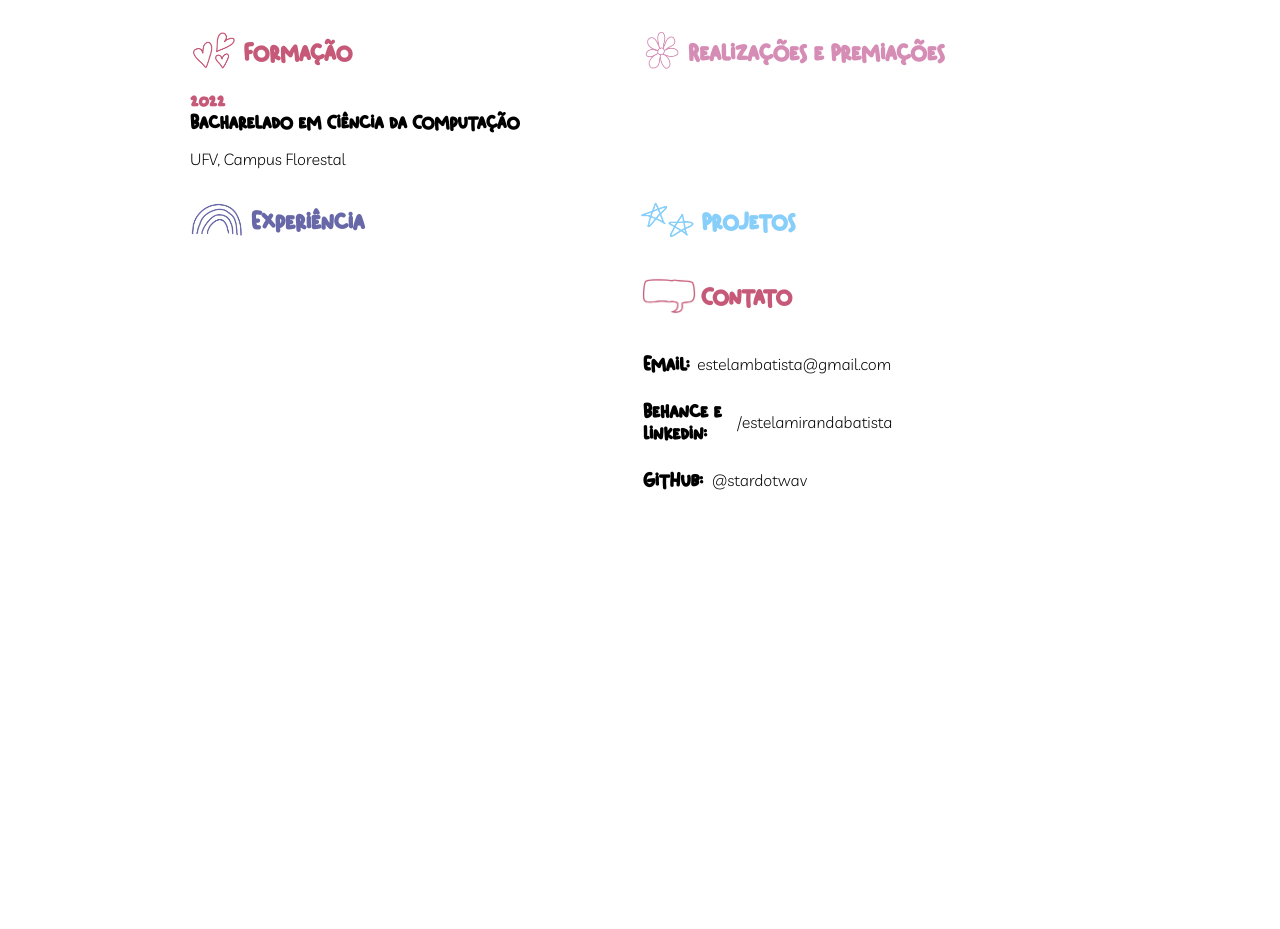
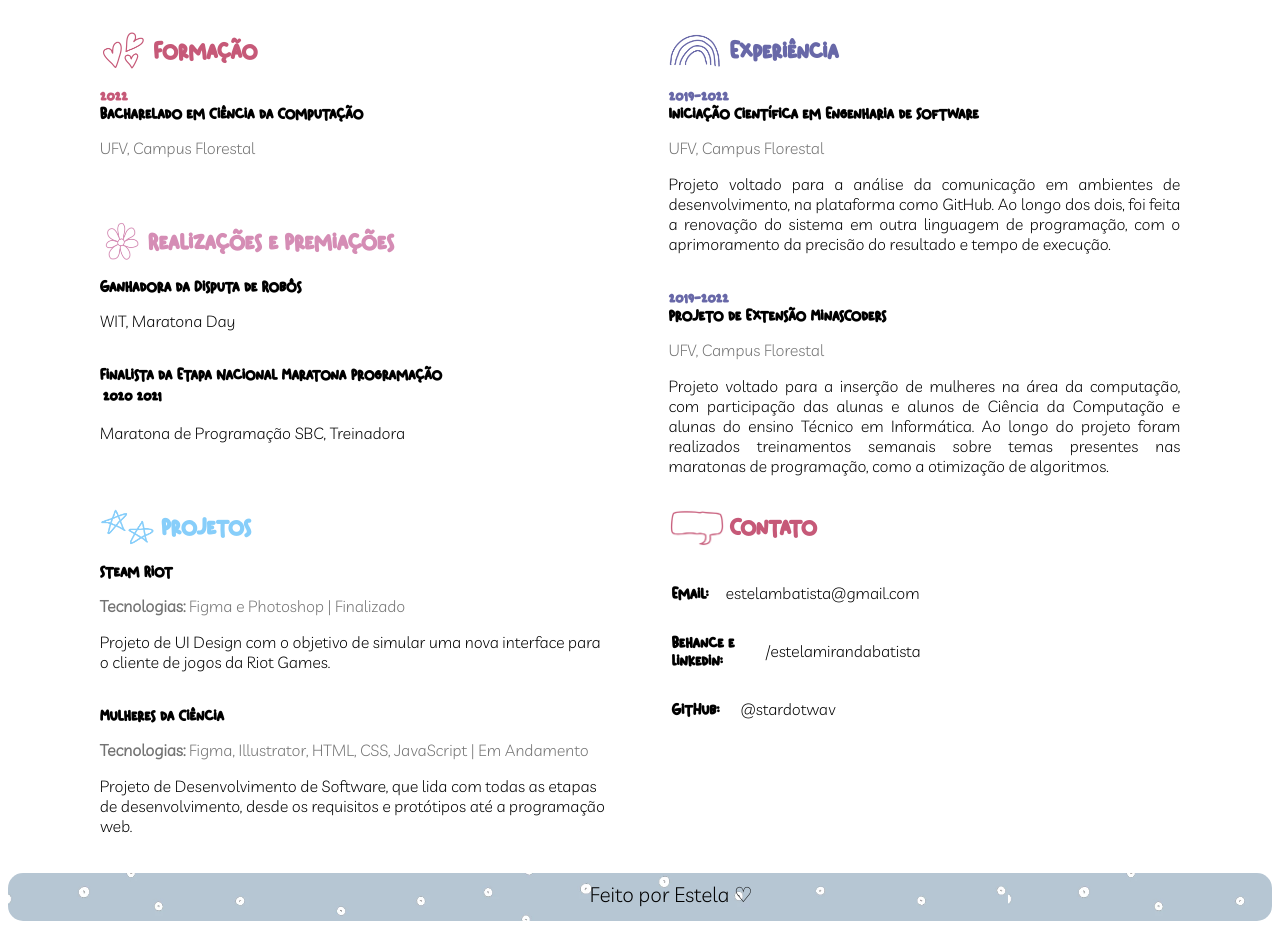
Before and after one commit to stardotwav/JornadaDev, a plain HTML site: page index.html in a window 1280 px wide. Shown: the part 430-1359 px from the top of the page. Before the commit the page ends 947 px from the top, so only its background shows below. Drawn offline with Linux system fonts and the light colour scheme; files whose address does not match are found by name.

Commit message:
📌 Inserindo Tarefas do Dia 3

```diff
--- a/css/index.css
+++ b/css/index.css
@@ -40,31 +40,38 @@ html {
 
 h1 {
     font-family: skrapbook;
-    font-size: 50px;
+    font-size: 3em;
     color: #D55061;
 }
 
 h2 {
     font-family: skrapbook;
-    font-size: 35px;
+    font-size: 2em;
     color: #D55061;
 }
 
 h3 {
     font-family: skrapbook;
-    font-size: 25px;
+    font-size: 1.5em;
     color: #6868A8;
 }
 
 h4 {
     font-family: skrapbook;
-    font-size: 20px;
+    font-size: 1em;
     margin-bottom: 0px;
     margin-top: 2px;
 }
 
 p {
     font-family: 'Livvic', sans-serif;
+}
+
+.container {
+    display: grid;
+    grid-template-columns: repeat(auto-fill, minmax(500px, 2fr));
+    width: 100%;
+    align-content: start;
 }
 
 
@@ -74,18 +81,83 @@ p {
     .container {
         margin-left: auto;
         margin-right: auto;
-        max-width: 900px;
+        max-width: 1200px;
+    }
+    .formacao,
+    .realizacoes,
+    .experiencia,
+    .projetos,
+    .contato {
+        width: 90%;
+        margin-left: auto;
+        margin-right: auto;
+        display: block;
+    }
+    .formacao {
+        grid-column: 1;
+        grid-row: 1;
+    }
+    .realizacoes {
+        grid-column: 1;
+        grid-row: 2;
+    }
+    .experiencia {
+        grid-column: 2;
+        grid-row: 1/3;
+    }
+    .contato {
+        grid-column: 2;
+        grid-row: 3;
+    }
+}
+
+@media (min-width: 300px) {
+    .container {
+        margin-left: auto;
+        margin-right: auto;
+        max-width: 90%;
+    }
+}
+
+@media(max-width: 600px) {
+    .formacao,
+    .realizacoes,
+    .experiencia,
+    .projetos,
+    .contato {
+        width: 100%;
+        margin-bottom: 4em;
+    }
+    .formacao {
+        grid-column: 1;
+        grid-row: 1;
+    }
+    .experiencia {
+        grid-column: 1;
+        grid-row: 2;
+    }
+    .realizacoes {
+        grid-column: 1;
+        grid-row: 3;
+    }
+    .projetos {
+        grid-column: 1;
+        grid-row: 4;
+    }
+    .contato {
+        grid-column: 1;
+        grid-row: 5;
     }
 }
 
 
 /* Propriedades das Seções */
 
-hr {
-    border-top: 2px dashed #D55061;
-    color: white;
-    background-color: white;
-    height: 0px;
+.imagemPerfil img {
+    height: 350px;
+    display: block;
+    margin-left: auto;
+    margin-right: auto;
 }
 
 .imagemFundo {
@@ -103,7 +175,7 @@ hr {
 
 .gridInformacoes {
     display: grid;
-    grid-template-columns: 450px 2fr;
+    grid-template-columns: 600px 2fr;
 }
 
 .imagemIcone {
@@ -111,6 +183,32 @@ hr {
     margin-right: 5px;
     height: 40px;
     margin-top: 15px;
+}
+
+.formacao .ano {
+    color: #C65978;
+}
+
+.formacao .local,
+.projetos .tecnologias,
+.experiencia .local {
+    color: #737373;
+}
+
+.realizacoes .ano {
+    color: #D58DB5;
+}
+
+.experiencia .ano {
+    color: #6868A8;
+}
+
+.experiencia p {
+    text-align: justify;
+}
+
+.projetos .ano {
+    color: #87CEFA;
 }
 
 
@@ -125,13 +223,35 @@ a:hover {
     text-decoration: none;
 }
 
+.realizacoes a,
+.projetos a,
 .contato a {
     color: black;
     transition: text-shadow 0.5s;
 }
 
+.realizacoes a:active,
+.realizacoes a:hover,
+.projetos a:active,
+.projetos a:hover,
 .contato a:active,
 .contato a:hover {
     text-decoration: none;
     text-shadow: 0px 0px 10px #D55061;
 }
+
+footer {
+    background-image: url("../images/fundo.png");
+    width: 100%;
+    height: 3em;
+    margin: auto 5px auto 0px;
+    border-radius: 15px 15px 15px 15px;
+}
+
+footer p {
+    text-indent: 3em;
+    text-align: center;
+    padding: 0.4em;
+    color: black;
+    font-size: 1.3em;
+}
--- a/index.html
+++ b/index.html
@@ -24,7 +24,7 @@
             <div class="imagemPerfil">
                 <br>
                 <br>
-                <img style="height: 350px; margin-left: 200px;" src="./images/perfil.png " alt="Imagem de Perfil ">
+                <img src="./images/perfil.png " alt="Imagem de Perfil ">
             </div>
 
             <!-- Informações Pessoais -->
@@ -42,34 +42,81 @@
     <br>
 
     <div class="container">
-        <div class="curriculo">
-            <div class="gridInformacoes">
         <div class="formacao">
             <img class="imagemIcone" src="./images/iconeCoracao.png" alt="Icone de Coração">
             <h3 style="color: #C65978;">Formação</h3>
 
-                    <h4 style="color: #C65978;">2022</h4>
+            <h4 class="ano">2022</h4>
             <h4>Bacharelado em Ciência da Computação</h4>
-                    <p>UFV, Campus Florestal</p>
+            <p class="local">UFV, Campus Florestal</p>
+        </div>
+
+        <div class="experiencia">
+            <img class="imagemIcone" src="./images/iconeArcoIris.png" alt="Icone de Coração">
+            <h3 style="color: #6868A8;">Experiência</h3>
+
+            <h4 class="ano">2019-2022</h4>
+            <h4>Iniciação Científica em Engenharia de Software</h4>
+            <p class="local">UFV, Campus Florestal</p>
+            <p>Projeto voltado para a análise da comunicação em ambientes de desenvolvimento, na plataforma como GitHub. Ao longo dos dois, foi feita a renovação do sistema em outra linguagem de programação, com o aprimoramento da precisão do resultado e
+                tempo de execução.</p>
+
+            <br>
+
+            <h4 class="ano">2019-2022</h4>
+            <h4>Projeto de Extensão MinasCoders</h4>
+            <p class="local">UFV, Campus Florestal</p>
+            <p>Projeto voltado para a inserção de mulheres na área da computação, com participação das alunas e alunos de Ciência da Computação e alunas do ensino Técnico em Informática. Ao longo do projeto foram realizados treinamentos semanais sobre temas
+                presentes nas maratonas de programação, como a otimização de algoritmos. </p>
         </div>
 
         <div class="realizacoes">
             <img class="imagemIcone" src="./images/iconeFlor.png" alt="Icone de Coração">
             <h3 style="color: #D58DB5;">Realizações e Premiações</h3>
-                </div>
 
-                <div class="experiencia">
-                    <img class="imagemIcone" src="./images/iconeArcoIris.png" alt="Icone de Coração">
-                    <h3 style="color: #6868A8;">Experiência</h3>
+            <a href="">
+                <h4>Ganhadora da Disputa de Robôs</h4>
+            </a>
+            <p>WIT, Maratona Day</p>
+
+            <br>
+
+            <h4>Finalista da Etapa Nacional Maratona Programação</h4>
+            <table>
+                <tr>
+                    <td>
+                        <a href="">
+                            <h4>2020</h4>
+                        </a>
+                    </td>
+
+                    <td>
+                        <a href="">
+                            <h4>2021</h4>
+                        </a>
+                    </td>
+                </tr>
+            </table>
+            <p>Maratona de Programação SBC, Treinadora</p>
         </div>
 
         <div class="projetos">
             <img class="imagemIcone" src="./images/iconeEstrela.png" alt="Icone de Coração">
             <h3 style="color: #87CEFA;">Projetos</h3>
-                </div>
 
-                <div>
-                    <p style="color: white;">.</p>
+            <a href="">
+                <h4>Steam Riot</h4>
+            </a>
+            <p class="tecnologias"><b>Tecnologias:</b> Figma e Photoshop | Finalizado</p>
+            <p>Projeto de UI Design com o objetivo de simular uma nova interface para o cliente de jogos da Riot Games.</p>
+
+            <br>
+
+            <a href="">
+                <h4>Mulheres da Ciência</h4>
+            </a>
+            <p class="tecnologias"><b>Tecnologias:</b> Figma, Illustrator, HTML, CSS, JavaScript | Em Andamento</p>
+            <p>Projeto de Desenvolvimento de Software, que lida com todas as etapas de desenvolvimento, desde os requisitos e protótipos até a programação web.</p>
         </div>
 
         <div class="contato">
@@ -120,8 +167,10 @@
             </table>
         </div>
     </div>
-        </div>
-    </div>
+
+    <footer>
+        <p>Feito por Estela ♡</p>
+    </footer>
 </body>
 
 </html>
```
Lines whose indentation alone changed are shown as unchanged.
